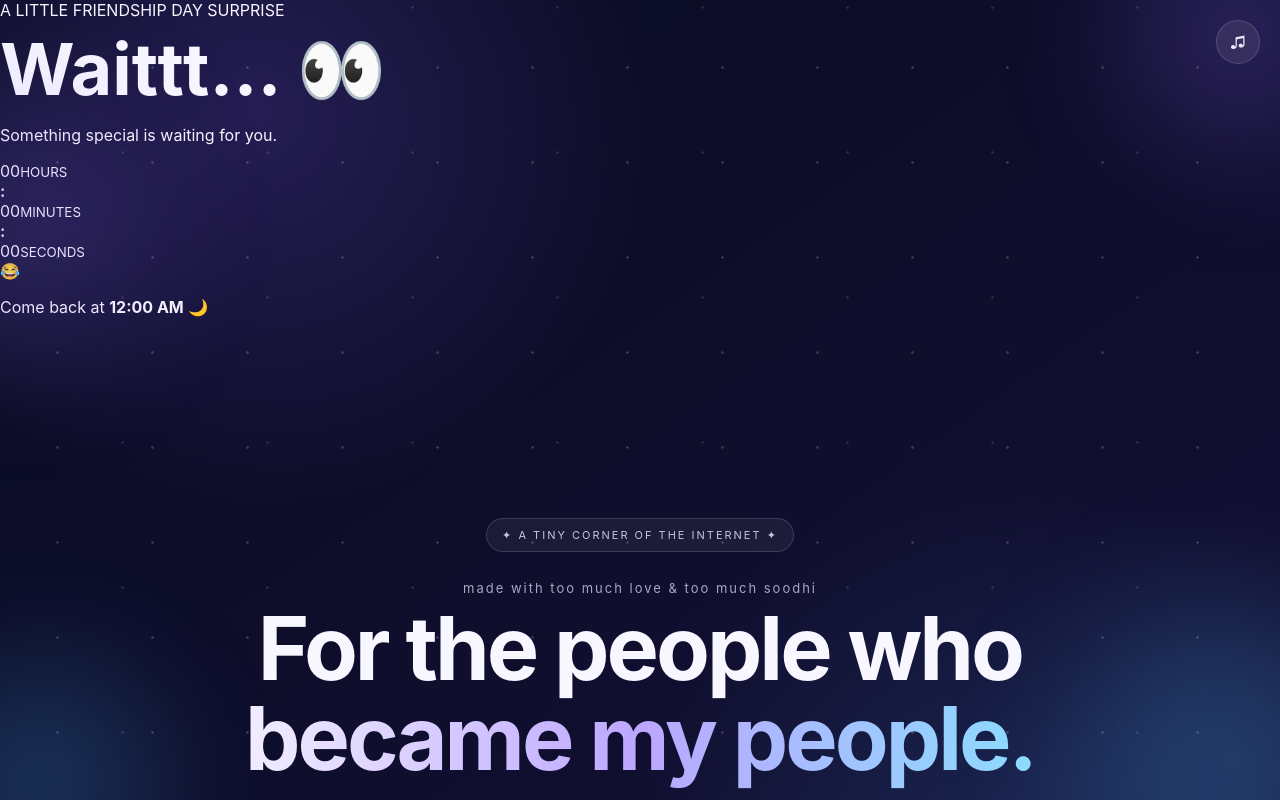
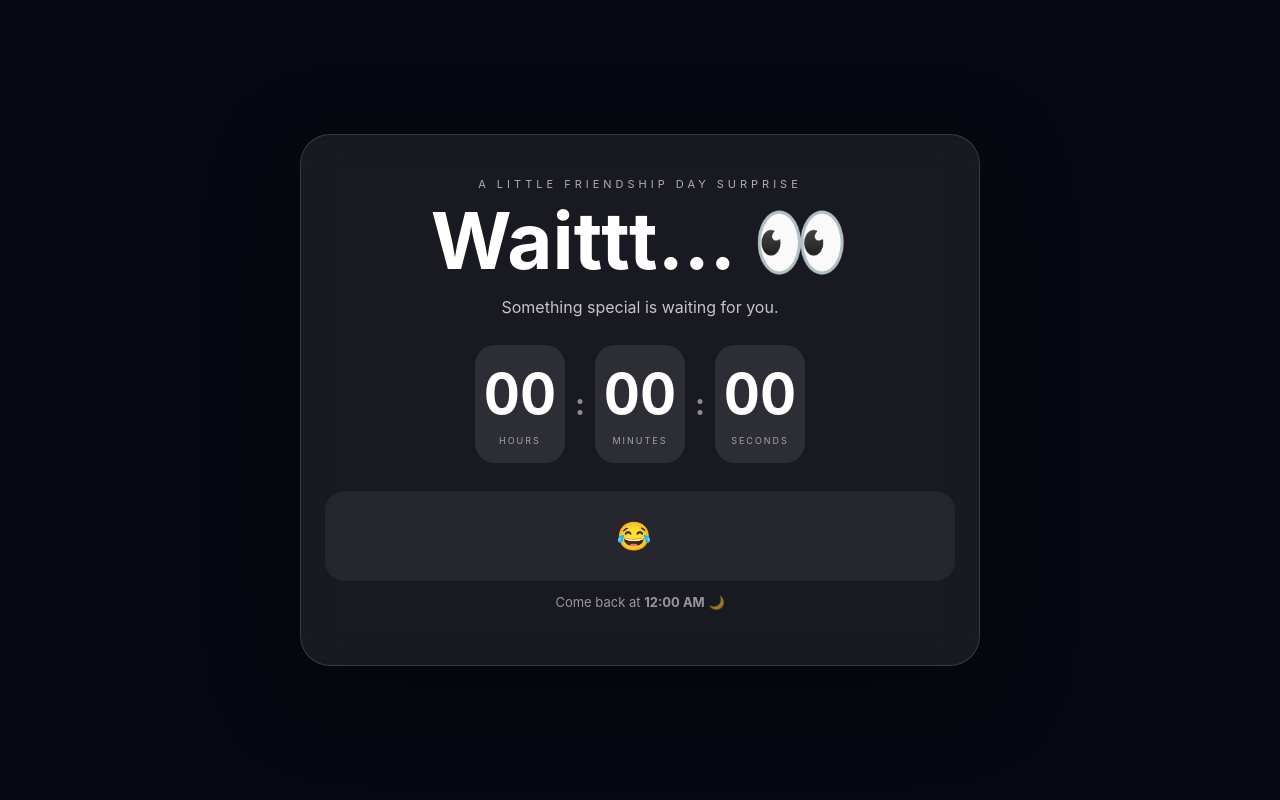
Before and after one commit to sudharshinitatrakallu-14/friendship-day, a plain HTML site: page index.html in a window 1280 px wide. Shown: the top 800 px of the page. Drawn offline with Linux system fonts and the light colour scheme.

Commit message:
Update style.css

```diff
--- a/style.css
+++ b/style.css
@@ -369,3 +369,10 @@ button {
 
 .landing-btn { position: relative; z-index: 5; cursor: pointer; }
 .music-btn { cursor: pointer; }
+
+.midnight-gate{position:fixed;inset:0;z-index:99999;display:flex;align-items:center;justify-content:center;padding:22px;background:#080812;color:#fff;transition:opacity .8s,visibility .8s}
+.midnight-gate.hide{opacity:0;visibility:hidden;pointer-events:none}
+.gate-card{width:min(680px,94vw);text-align:center;padding:42px 24px;border:1px solid rgba(255,255,255,.14);border-radius:30px;background:rgba(255,255,255,.07);backdrop-filter:blur(20px);box-shadow:0 25px 90px rgba(0,0,0,.45)}
+.gate-small{font-size:11px;letter-spacing:4px;opacity:.65}.gate-card h1{margin:10px 0;font-size:clamp(42px,9vw,78px)}.gate-sub{opacity:.75}
+.countdown{display:flex;align-items:center;justify-content:center;gap:10px;margin:28px 0}.countdown div{min-width:90px;padding:15px 8px;border-radius:20px;background:rgba(255,255,255,.09)}.countdown span{display:block;font-size:clamp(34px,7vw,56px);font-weight:700;font-variant-numeric:tabular-nums}.countdown small{font-size:9px;letter-spacing:2px;opacity:.55}.countdown b{font-size:30px;opacity:.5}
+.joke-box{min-height:90px;display:flex;align-items:center;justify-content:center;gap:12px;padding:18px;border-radius:20px;background:rgba(255,255,255,.055)}.joke-box span{font-size:28px}.joke-box p{margin:0;font-size:clamp(15px,3vw,19px);line-height:1.5}.gate-hint{font-size:13px;opacity:.55}
```
